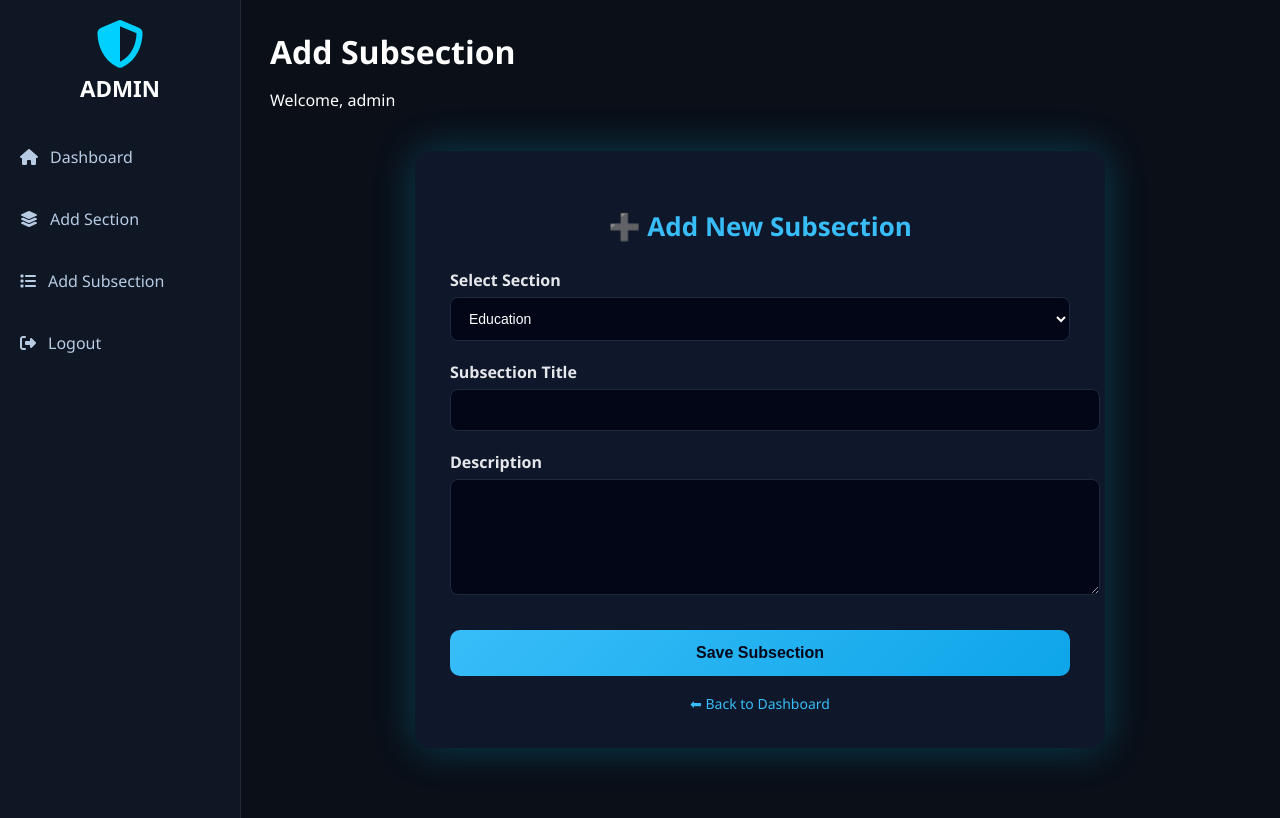
After one commit to sreeragrajan2003-ctrl/portfilio, a Flask app: page /admin/subsections/add in a window 1280 px wide. The commit adds this page. Run offline with Flask 3, Linux system fonts and the light colour scheme; a user stored in the database is signed in; some libraries are stand-ins or nearby versions.

Commit message:
section and subsection add

```diff
--- a/admin/routes.py
+++ b/admin/routes.py
@@ -1,5 +1,18 @@
-from flask import Blueprint, render_template, request, redirect, url_for, session,flash
-from models import AdminUser, db
+
+from flask import Blueprint, render_template, request, redirect, url_for, session, flash
+from models import db, AdminUser, SectionHead, SectionBody
+
+# ===========================
+# LOGIN REQUIRED DECORATOR
+# ===========================
+def login_required(f):
+    from functools import wraps
+    @wraps(f)
+    def wrapper(*args, **kwargs):
+        if "admin_id" not in session:
+            return redirect(url_for("admin.login"))
+        return f(*args, **kwargs)
+    return wrapper
 
 admin_bp = Blueprint("admin", __name__, url_prefix="/admin")
 
@@ -32,3 +45,59 @@ def dashboard():
 def logout():
     session.clear()
     return redirect(url_for("admin.login"))
+
+@admin_bp.route("/sections/add", methods=["GET", "POST"])
+@login_required
+def add_section_head():
+    if request.method == "POST":
+        section_name = request.form.get("section_name")
+        section_title = request.form.get("section_title")
+        section_description = request.form.get("section_description")
+
+        # Check duplicate section
+        if SectionHead.query.filter_by(section_name=section_name).first():
+            flash("Section name already exists!", "error")
+            return redirect(url_for("admin.add_section_head"))
+
+        new_section = SectionHead(
+            section_name=section_name,
+            section_title=section_title,
+            section_description=section_description
+        )
+
+        db.session.add(new_section)
+        db.session.commit()
+
+        flash("Section created successfully!", "success")
+        return redirect(url_for("admin.view_sections"))
+
+    return render_template("add_section_head.html")
+
+
+@admin_bp.route("/subsections/add", methods=["GET", "POST"])
+@login_required
+def add_subsection():
+    sections = SectionHead.query.order_by(SectionHead.section_title).all()
+
+    if request.method == "POST":
+        section_id = request.form.get("section_id")
+        group_id = request.form.get("group_id")
+        content_key = request.form.get("content_key")
+        content_value = request.form.get("content_value")
+        item_order = request.form.get("item_order")
+
+        new_item = SectionBody(
+            section_id=section_id,
+            group_id=group_id,
+            content_key=content_key,
+            content_value=content_value,
+            item_order=item_order
+        )
+
+        db.session.add(new_item)
+        db.session.commit()
+
+        flash("Subsection item added!", "success")
+        return redirect(url_for("admin.add_subsection"))
+
+    return render_template("add_subsection.html", sections=sections)
--- /dev/null
+++ b/static/css/admin_forms.css
@@ -0,0 +1,112 @@
+/* ===========================
+   ADMIN FORM CONTAINER
+   =========================== */
+
+.admin-form-wrapper {
+    max-width: 620px;
+    margin: 40px auto;
+    background: #0f172a;
+    padding: 35px;
+    border-radius: 16px;
+    box-shadow: 0 0 40px rgba(0, 212, 255, 0.25);
+    animation: fadeIn 0.5s ease-in-out;
+}
+
+@keyframes fadeIn {
+    from {
+        opacity: 0;
+        transform: translateY(25px);
+    }
+    to {
+        opacity: 1;
+        transform: translateY(0);
+    }
+}
+
+.admin-form-wrapper h2 {
+    text-align: center;
+    font-size: 26px;
+    margin-bottom: 25px;
+    color: #38bdf8;
+}
+
+/* ===========================
+   FORM FIELDS
+   =========================== */
+
+.form-group {
+    margin-bottom: 20px;
+}
+
+.form-group label {
+    display: block;
+    margin-bottom: 6px;
+    font-weight: 600;
+    color: #e5e7eb;
+}
+
+.form-group input,
+.form-group select,
+.form-group textarea {
+    width: 100%;
+    padding: 12px 14px;
+    border-radius: 8px;
+    border: none;
+    outline: none;
+    background: #020617;
+    color: white;
+    font-size: 14px;
+    border: 1px solid #1e293b;
+}
+
+.form-group textarea {
+    resize: vertical;
+    min-height: 90px;
+}
+
+.form-group input:focus,
+.form-group select:focus,
+.form-group textarea:focus {
+    border-color: #38bdf8;
+    box-shadow: 0 0 12px rgba(56, 189, 248, 0.6);
+}
+
+/* ===========================
+   SUBMIT BUTTON
+   =========================== */
+
+.submit-btn {
+    width: 100%;
+    padding: 14px;
+    background: linear-gradient(135deg, #38bdf8, #0ea5e9);
+    border: none;
+    border-radius: 10px;
+    color: #020617;
+    font-weight: bold;
+    font-size: 16px;
+    cursor: pointer;
+    margin-top: 10px;
+    transition: 0.3s ease;
+}
+
+.submit-btn:hover {
+    background: linear-gradient(135deg, #0ea5e9, #38bdf8);
+    transform: translateY(-2px);
+}
+
+/* ===========================
+   BACK BUTTON
+   =========================== */
+
+.back-btn {
+    display: block;
+    text-align: center;
+    margin-top: 18px;
+    font-size: 14px;
+    text-decoration: none;
+    color: #38bdf8;
+}
+
+.back-btn:hover {
+    text-decoration: underline;
+}
--- /dev/null
+++ b/templates/add_subsection.html
@@ -0,0 +1,41 @@
+{% extends "admin_layout.html" %}
+{% set page_title = "Add Subsection" %}
+
+{% block content %}
+<link rel="stylesheet" href="{{ url_for('static', filename='css/admin_forms.css') }}">
+
+<div class="admin-form-wrapper">
+    <h2>➕ Add New Subsection</h2>
+
+    <form method="POST">
+
+        <div class="form-group">
+            <label>Select Section</label>
+            <select name="section_id" required>
+                {% for section in sections %}
+                <option value="{{ section.id }}">
+                    {{ section.section_title }}
+                </option>
+                {% endfor %}
+            </select>
+        </div>
+
+        <div class="form-group">
+            <label>Subsection Title</label>
+            <input type="text" name="title" required>
+        </div>
+
+        <div class="form-group">
+            <label>Description</label>
+            <textarea name="content"></textarea>
+        </div>
+
+        <button type="submit" class="submit-btn">Save Subsection</button>
+
+        <a href="{{ url_for('admin.dashboard') }}" class="back-btn">
+            ⬅ Back to Dashboard
+        </a>
+
+    </form>
+</div>
+{% endblock %}
--- a/templates/admin_layout.html
+++ b/templates/admin_layout.html
@@ -19,6 +19,8 @@
         </div>
 
         <ul class="sidebar-menu">
+
+            <!-- Dashboard -->
             <li>
                 <a href="{{ url_for('admin.dashboard') }}"
                    class="{% if active=='dashboard' %}active{% endif %}">
@@ -26,11 +28,27 @@
                 </a>
             </li>
 
+            <!-- Add Section -->
+            <li>
+                <a href="{{ url_for('admin.add_section_head') }}">
+                    <i class="fas fa-layer-group"></i> Add Section
+                </a>
+            </li>
+
+            <!-- Add Subsection -->
+            <li>
+                <a href="{{ url_for('admin.add_subsection') }}">
+                    <i class="fas fa-list"></i> Add Subsection
+                </a>
+            </li>
+
+            <!-- Logout -->
             <li>
                 <a href="{{ url_for('admin.logout') }}">
                     <i class="fas fa-sign-out-alt"></i> Logout
                 </a>
             </li>
+
         </ul>
     </aside>
 
```
Also changed, not shown: models.py (+40 -0 lines), templates/add_section_head.html (added, +35 -0 lines), instance/database.db.
